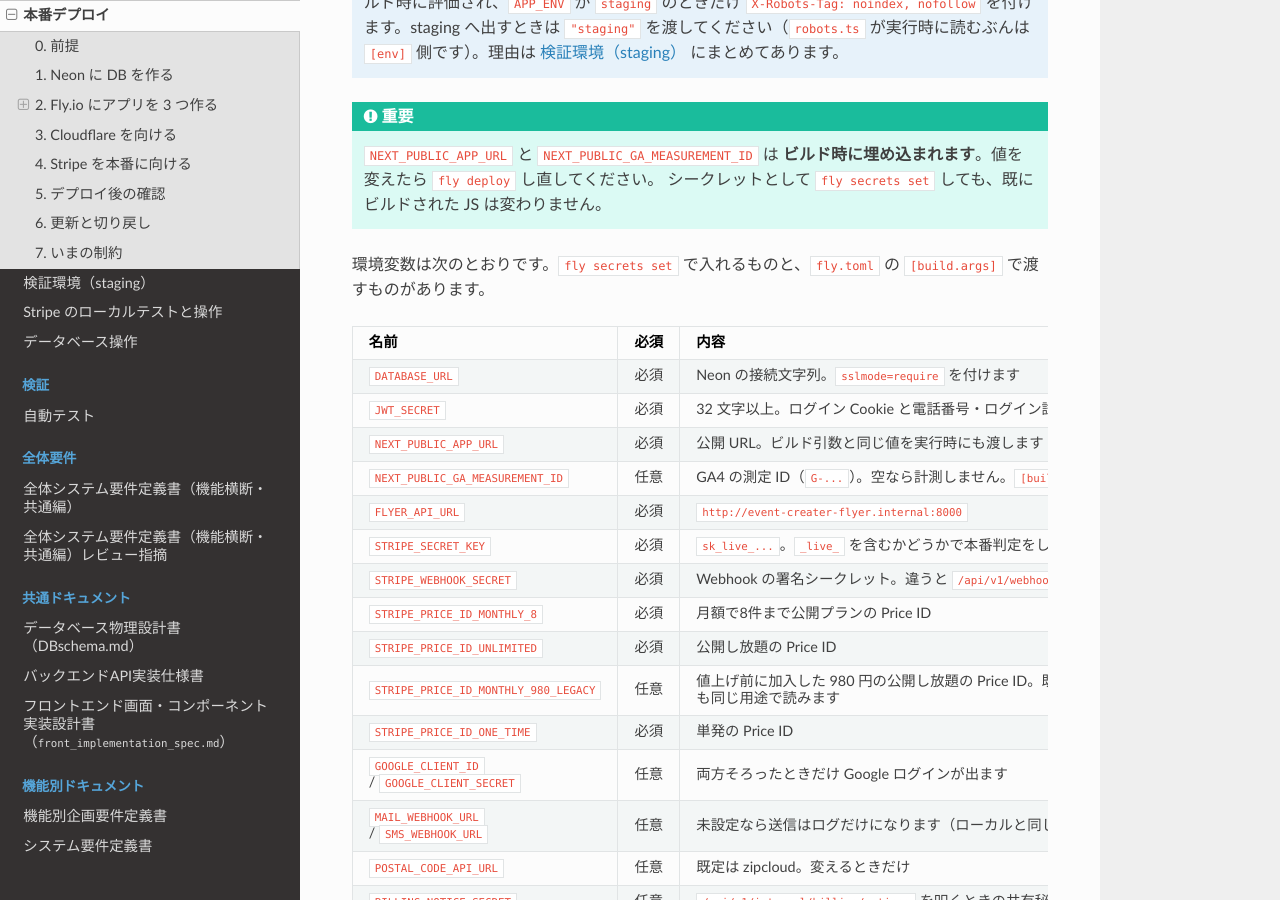
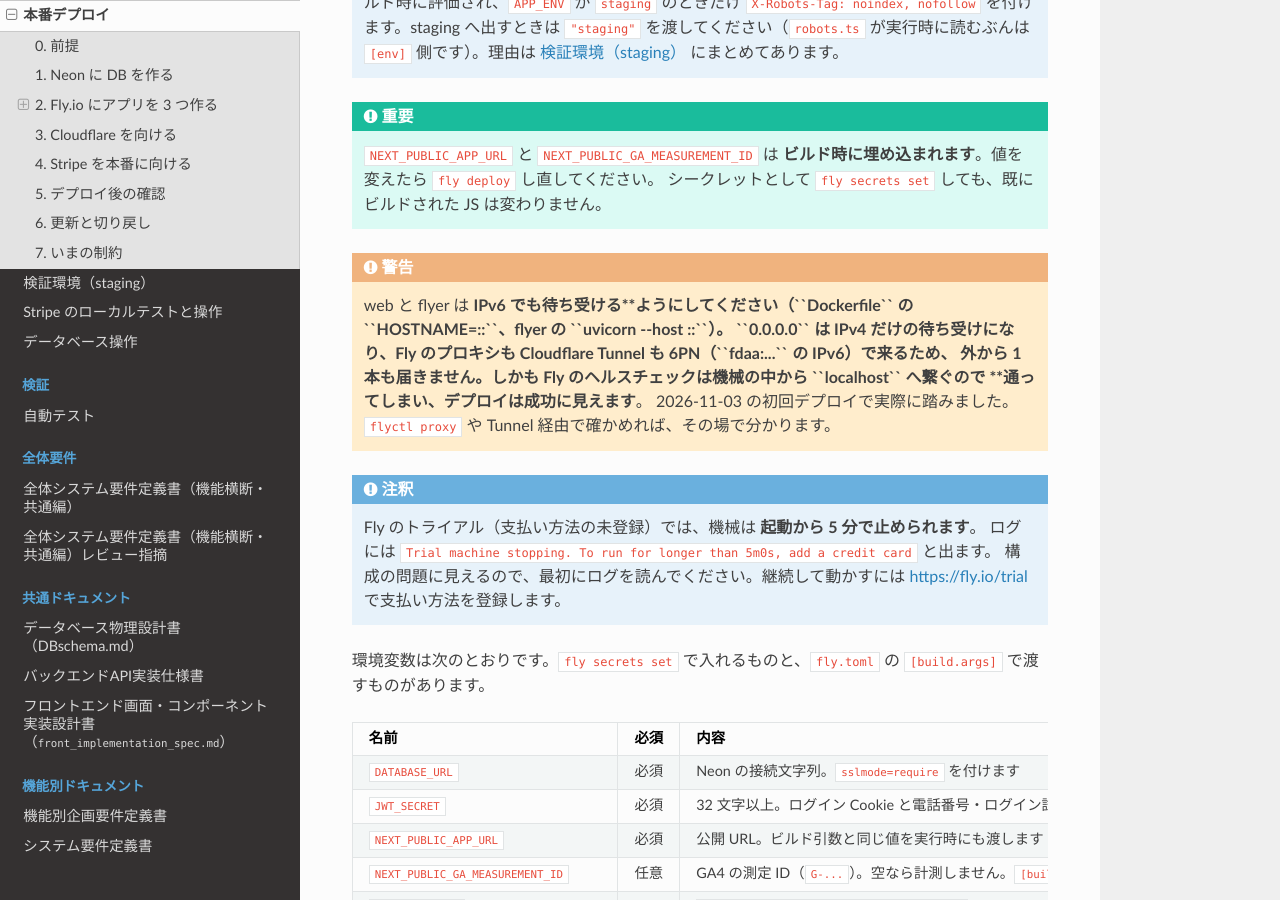
Before and after one commit to HirofumiSato/EventKreater, a Sphinx documentation site: the page built from docs/deploy.rst, in a window 1280 px wide and 900 px high, scrolled down 5169 px. Built offline with Sphinx 7.4.7 and the Read the Docs theme 3.1.0, drawn with Linux system fonts in a browser that asks for light colours.

Commit message:
fix(fly): 6PN（IPv6）で待ち受けるように web と flyer を直す (#136)
Dockerfile の HOSTNAME=0.0.0.0 は IPv4 だけの待ち受けになり、
Fly のプロキシも Cloudflare Tunnel も 6PN の IPv6 で来るため、
外から 1 本も届かなかった。ヘルスチェックは機械の中から localhost へ
繋ぐので通ってしまい、デプロイは成功に見えていた。
HOSTNAME=:: と uvicorn --host :: で両方受ける。

あわせて 2 点を直す。

- .dockerignore に .next-ui-prod / .tmp-* を足す。ビルドコンテキストが
  473MB あり、.tmp-neon*.env が COPY . . でイメージに焼き込まれる経路にも
  なっていた
- docs に IPv6 待ち受けとトライアルの 5 分制限を書き足し、
  staging.rst の PostgreSQL 16 を 18 に直す

Co-authored-by: Cursor <cursoragent@cursor.com>

```diff
--- a/docs/deploy.rst
+++ b/docs/deploy.rst
@@ -240,6 +240,19 @@ web・flyer・tunnel は別アプリにします。web も flyer も公開ポー
 
    ``NEXT_PUBLIC_APP_URL`` と ``NEXT_PUBLIC_GA_MEASUREMENT_ID`` は **ビルド時に埋め込まれます**。値を変えたら ``fly deploy`` し直してください。
    シークレットとして ``fly secrets set`` しても、既にビルドされた JS は変わりません。
+
+.. warning::
+
+   web と flyer は **IPv6 でも待ち受ける**ようにしてください（``Dockerfile`` の ``HOSTNAME=::``、flyer の ``uvicorn --host ::``）。
+   ``0.0.0.0`` は IPv4 だけの待ち受けになり、Fly のプロキシも Cloudflare Tunnel も 6PN（``fdaa:...`` の IPv6）で来るため、
+   外から 1 本も届きません。しかも Fly のヘルスチェックは機械の中から ``localhost`` へ繋ぐので **通ってしまい、デプロイは成功に見えます**。
+   2026-11-03 の初回デプロイで実際に踏みました。``flyctl proxy`` や Tunnel 経由で確かめれば、その場で分かります。
+
+.. note::
+
+   Fly のトライアル（支払い方法の未登録）では、機械は **起動から 5 分で止められます**。
+   ログには ``Trial machine stopping. To run for longer than 5m0s, add a credit card`` と出ます。
+   構成の問題に見えるので、最初にログを読んでください。継続して動かすには https://fly.io/trial で支払い方法を登録します。
 
 環境変数は次のとおりです。``fly secrets set`` で入れるものと、``fly.toml`` の ``[build.args]`` で渡すものがあります。
 
--- a/docs/staging.rst
+++ b/docs/staging.rst
@@ -183,7 +183,7 @@ cloudflared は同じ organization の 6PN で ``event-creater-web-stg.internal`
 Neon は本番と別のプロジェクトにします。本番のダンプやブランチを staging へ持ってきません。
 参加者の氏名・電話番号・メールが staging に流れ込むためです。
 
-1. Neon のコンソールでプロジェクトを新しく作ります（PostgreSQL 16）。
+1. Neon のコンソールでプロジェクトを新しく作ります（PostgreSQL 18。2026-11-03 に作成した 2 プロジェクトは 18 です）。
 2. 接続文字列は Direct connection（``-pooler`` が付かないホスト）に ``sslmode=require`` を付けます。web は 1 台なのでプールは要りません。
 3. マイグレーションは、手元から staging の Direct へ流します（:doc:`deploy` と同じです）。
 
```
Also changed, not shown: docs/doc-index.json, 4 other files.
